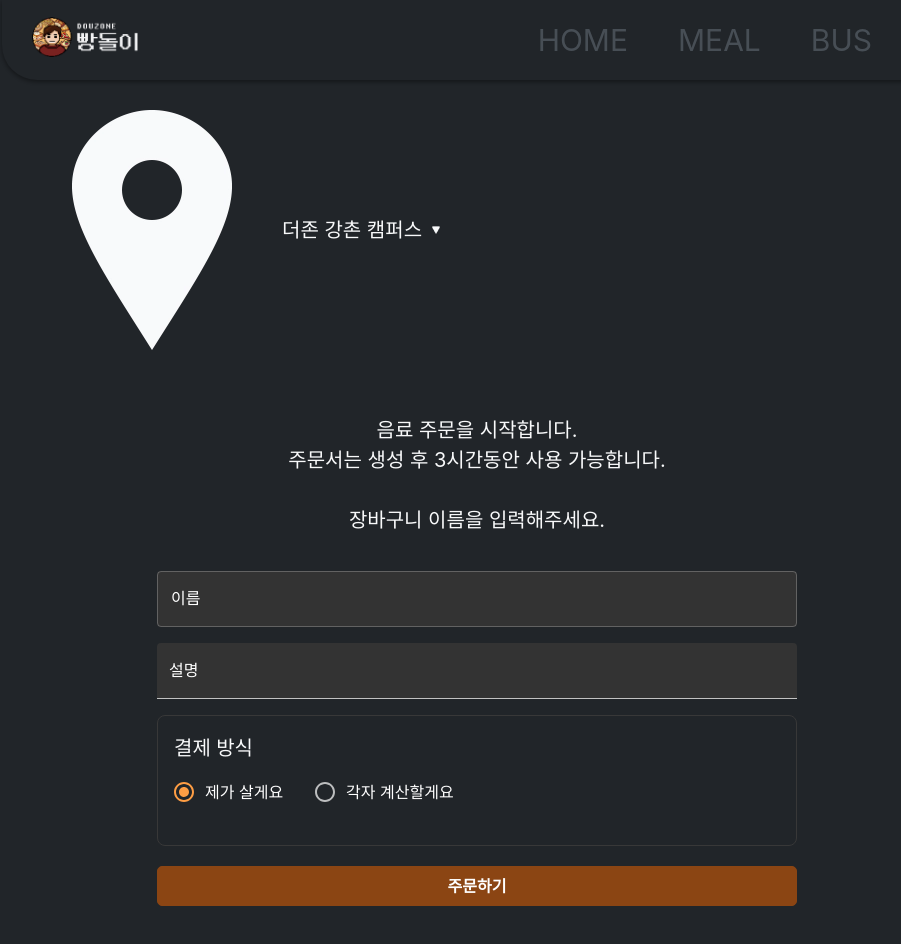
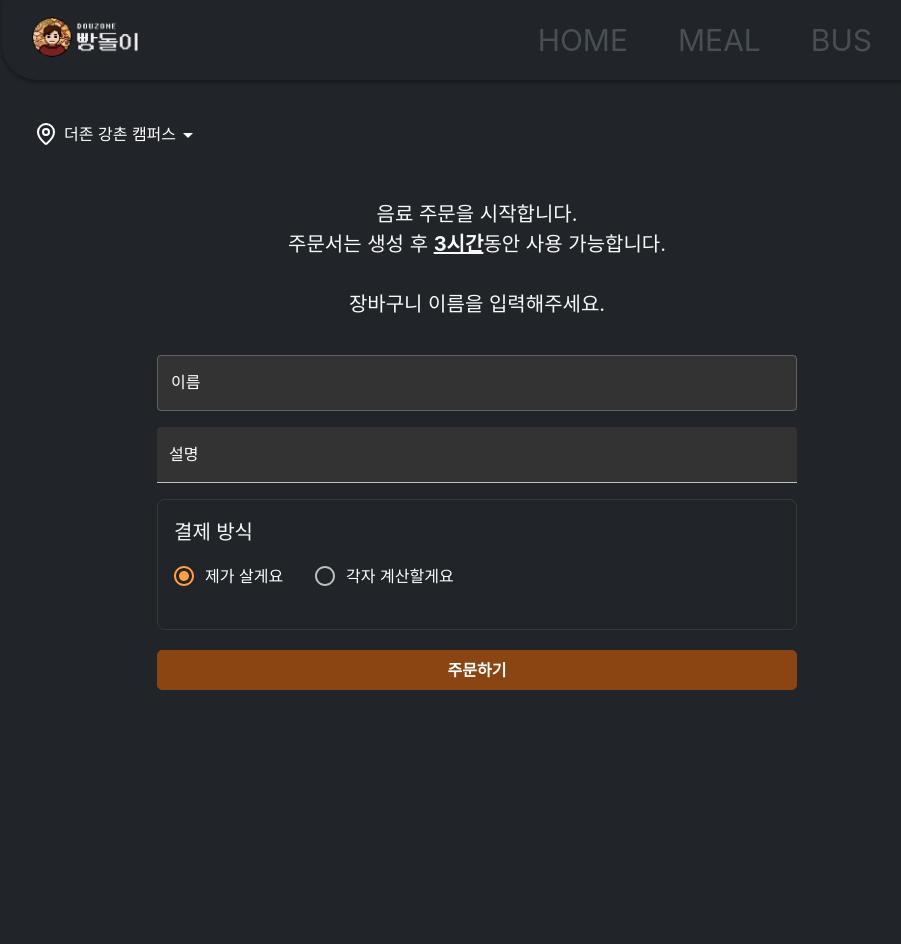
Before and after one commit to coldair426/cronut-web-deploy, a Next.js app: page /cafe/cart in a window 1280 px wide. Shown: the whole page, without its empty margins (163-1064 px from the left). After the commit the page ends 800 px from the top, so only its background shows below. Built offline with nearby package versions, Linux system fonts and the light colour scheme; a web font is replaced by a local one.

Commit message:
회사 위치 변경(강촌, 을지) 컴포넌트화(CompanySelect) => 메인, 장바구니 생성 화면에 적용

```diff
--- a/src/app/cafe/cart/page.tsx
+++ b/src/app/cafe/cart/page.tsx
@@ -1,19 +1,14 @@
 'use client';
-import { CartButton, PageWrapper, CartTitle, CartContainer } from '@/styles/cart/cart.styles';
+import { CartButton, PageWrapper, CartContainer } from '@/styles/cart/cart.styles';
 import React, { useState } from 'react';
-import { getPlaceholderText, useConditionalTimeout } from '@/utils/util';
+import { useConditionalTimeout } from '@/utils/util';
 import { useCreateCart } from '@/apis/cafe/cafe-api';
 import { useCompanyContext } from '@/context/CompanyContext';
-import CompanySelector from '@/app/CompanySelect';
-import Image from 'next/image';
-import { companyDropdownItem } from '@/types/common';
 import NotificationBox from '@/components/NotificationBox';
 import { useRouter } from 'next/navigation';
 import styled from '@emotion/styled';
 import {
     Box,
-    Card,
-    CardContent,
     FormControl,
     FormControlLabel,
     InputLabel,
@@ -24,7 +19,7 @@ import {
     TextField,
     Typography
 } from '@mui/material';
-import Link from 'next/link';
+import { CompanySelect } from '@/components/CompanySelect';
 type PaymentType = 'treat' | 'dutch';
 
 const CssTextField = styled(TextField)({
@@ -79,26 +74,14 @@ const CartPage = () => {
 
     return (
         <PageWrapper>
-            <CartTitle>
-                <Image className={'title__icon'} src="/icon/home-title-icon.webp" alt="title" width={22} height={22} />
-                <div className={'title__select'}>
-                    <div className={'title__letter'}>{companyDropdownItem.find(c => c.value === company)?.label}</div>
-                    <CompanySelector />
-                    <Image
-                        className={'title__select-button'}
-                        src="/icon/home-select-arrow.webp"
-                        alt="dropdown-button"
-                        width={10}
-                        height={7.3}
-                    />
-                </div>
-            </CartTitle>
+            <CompanySelect />
             <div className={'cart-wrapper'}>
                 <CartContainer>
                     <div style={{ fontSize: '20px', margin: '20px 0', textAlign: 'center' }}>
                         음료 주문을 시작합니다.
                         <br />
-                        주문서는 생성 후 3시간동안 사용 가능합니다.
+                        주문서는 생성 후 <span style={{ fontWeight: 'bold', textDecoration: 'underline' }}>3시간</span>
+                        동안 사용 가능합니다.
                         <br />
                         <br />
                         장바구니 이름을 입력해주세요.
--- /dev/null
+++ b/src/components/CompanySelect.tsx
@@ -0,0 +1,76 @@
+'use client';
+import { MapPin } from 'lucide-react';
+import { Company, companyDropdownItem } from '@/types/common';
+import React from 'react';
+import { useCompanyContext } from '@/context/CompanyContext';
+import { Container, FormControl, MenuItem, Select, SelectChangeEvent } from '@mui/material';
+import { COLORS_DARK } from '@/data';
+
+export const CompanySelect = ({ entry }: { entry?: string }) => {
+    const { company, setCompany } = useCompanyContext();
+
+    const handleChange = (event: SelectChangeEvent<string>) => {
+        const selectedCompany = event.target.value as Company;
+        setCompany(selectedCompany);
+        localStorage.setItem('recentCompany', selectedCompany);
+    };
+
+    return (
+        <Container>
+            <FormControl variant="standard" sx={{ m: 1 }}>
+                <Select
+                    value={company.toString() || 'KANGCHON'} // 문자열로 변환하여 전달
+                    onChange={e => handleChange(e)}
+                    MenuProps={{
+                        PaperProps: {
+                            sx: {
+                                bgcolor: '#2C2F31',
+                                color: 'white'
+                            }
+                        }
+                    }}
+                    displayEmpty
+                    sx={{
+                        border: 'none',
+                        '&:before': { borderBottom: 'none' }, // 기본 보더 제거
+                        '&:after': { borderBottom: 'none' }, // 포커스 시 보더 제거
+                        '&:hover:not(.Mui-disabled):before': { borderBottom: 'none' } // 호버 시 보더 제거
+                    }}
+                    renderValue={(selected: string) => (
+                        <div
+                            style={{
+                                display: 'flex',
+                                alignItems: 'center',
+                                gap: 6,
+                                ...(entry === 'home' && { fontSize: 'clamp(1px, 5.38vw, 25px)' })
+                            }}
+                        >
+                            <MapPin size={'3vh'} />
+                            {selected === 'KANGCHON' ? '더존 강촌 캠퍼스' : '더존 을지타워'}
+                        </div>
+                    )}
+                >
+                    {companyDropdownItem.map(companyDropdown => {
+                        return (
+                            <MenuItem
+                                sx={{
+                                    backgroundColor:
+                                        companyDropdown.value === company
+                                            ? `${COLORS_DARK.accent.dark} !important`
+                                            : 'transparent',
+                                    ...(entry === 'home' && {
+                                        fontSize: 'clamp(1px, 4vw, 15px)'
+                                    })
+                                }}
+                                key={companyDropdown.value}
+                                value={companyDropdown.value}
+                            >
+                                {companyDropdown.label}
+                            </MenuItem>
+                        );
+                    })}
+                </Select>
+            </FormControl>
+        </Container>
+    );
+};
--- a/src/data.ts
+++ b/src/data.ts
@@ -1,8 +1,6 @@
 import { createTheme } from '@mui/material';
 import { DrinkCategory } from '@/types/common';
 import { Coffee, CoffeeIcon as Tea, Wine } from 'lucide-react';
-
-export const breakPoints = { xs: 0, sm: 768, md: 960, lg: 1280, xl: 1920 };
 
 export const MuiTheme = createTheme({
     breakpoints: {
@@ -130,5 +128,7 @@ export const COLORS_DARK = {
         secondary: '#adb5bd', // 부가 텍스트 (밝은 회색)
         disabled: '#6c757d' // 비활성화 텍스트 (중간 회색)
     },
-    divider: 'rgba(248, 249, 250, 0.1)' // 구분선 색상
+    divider: 'rgba(248, 249, 250, 0.1)', // 구분선 색상
+    ice: '#4dabf7', // ICED 뱃지 색상
+    hot: '#ff6b6b' // HOT 뱃지 색상
 };
--- a/src/types/cart/index.ts
+++ b/src/types/cart/index.ts
@@ -115,3 +115,7 @@ export interface ICafeMenuPopoverProps {
     cartId?: string;
     onSuccess(): void;
 }
+
+export interface TemperatureBadgeProps {
+    temperature: 'ICED' | 'HOT';
+}
```
Also changed, not shown: src/app/page.tsx (+5 -29 lines).
